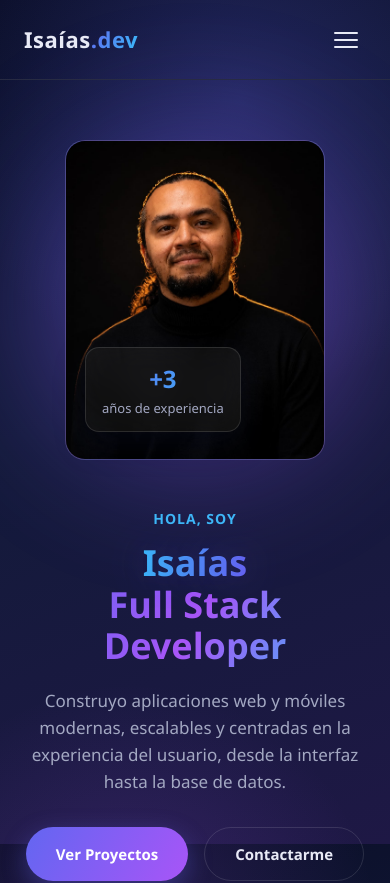
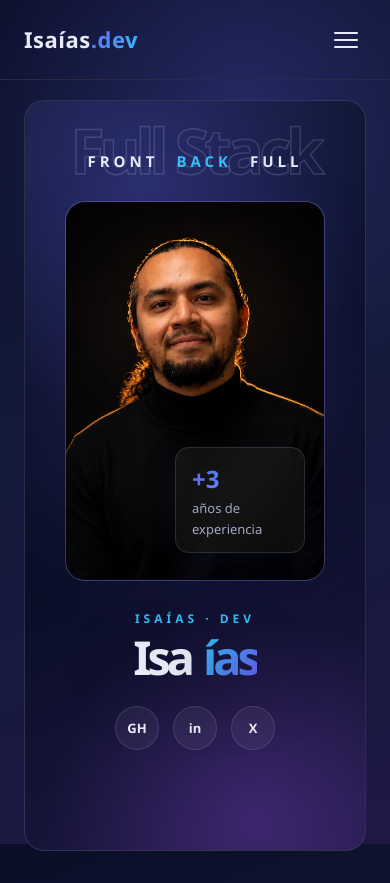
Before and after one commit to isgb/isaias-portfolio-web, a React (Vite) app: page / in a window 390 px wide. Shown: the top 883 px of the page. Built offline with nearby package versions, Linux system fonts and the light colour scheme.

Commit message:
Nuevo diseño en componente de Hero

```diff
--- a/src/components/Hero/Components/HeroIntro.jsx
+++ b/src/components/Hero/Components/HeroIntro.jsx
@@ -1,18 +1,19 @@
 import styles from '../../../styles/Hero.module.css';
 
 /**
- * Componente de introducción del héroe que muestra un saludo y el nombre.
+ * Componente de introducción del héroe que muestra una etiqueta y el nombre partido
+ * en dos líneas, a modo de firma tipográfica superpuesta a la foto de perfil.
  * @returns {JSX.Element} El componente de introducción del héroe.
  */
 function HeroIntro() {
   return (
-    <>
-      <p className={styles.greeting}>Hola, soy</p>
-      <h1>
-        <span className={styles.name}>Isaías</span>{' '}
-        <span className={styles.role}>Full Stack Developer</span>
+    <div className={styles.signature}>
+      <span className={styles.tag}>Isaías · Dev</span>
+      <h1 className={styles.splitName}>
+        <span>Isa</span>
+        <span>ías</span>
       </h1>
-    </>
+    </div>
   );
 }
 
--- a/src/components/Hero/Hero.jsx
+++ b/src/components/Hero/Hero.jsx
@@ -8,27 +8,46 @@ import HeroDescription from "./Components/HeroDecription";
 import HeroActions from "./Components/HeroActions";
 
 /**
- * Componente de sección de héroe que presenta al desarrollador con una foto, un saludo, una breve descripción y enlaces a redes sociales.
- * El diseño utiliza un enfoque de tarjeta de vidrio para la foto y un estilo moderno para el texto y los enlaces.
+ * Componente de sección de héroe que presenta al desarrollador como un cartel editorial:
+ * una palabra de fondo a gran escala, una lista vertical de especialidades, la foto de
+ * perfil, una firma tipográfica superpuesta y los enlaces a redes sociales en la esquina.
  * @returns {JSX.Element} El componente de sección de héroe.
  */
 function Hero() {
   return (
     <section id="hero" className={styles.hero}>
       <div className={`container ${styles.inner}`}>
+        <div className={styles.poster}>
+          {/* Palabra de fondo a gran escala, estilo cartel editorial */}
+          <span className={styles.bigWord} aria-hidden="true">
+            Full Stack
+          </span>
+
+          {/* Lista vertical de especialidades sobre el borde izquierdo */}
+          <ul className={styles.stack}>
+            <li>Front</li>
+            <li>Back</li>
+            <li>Full</li>
+          </ul>
+
+          {/* Componente de foto del héroe que muestra la foto de perfil con un diseño de tarjeta de vidrio. */}
+          <HeroPhoto photo={perfilPhoto} alt="Isaías, Full Stack Developer" />
+
+          {/* Firma tipográfica superpuesta a la foto, estilo cartel editorial */}
+          <HeroIntro />
+
+          {/* Redes sociales sobre la esquina inferior de la composición */}
+          <div className={styles.cornerSocials}>
+            <HeroSocials socials={socials} />
+          </div>
+        </div>
+
         <div className={styles.text}>
-          {/* Componente de introducción del héroe que muestra un saludo y el nombre. */}
-          <HeroIntro />
           {/* Componente de descripción del héroe que muestra una breve introducción */}
           <HeroDescription />
           {/* Componente de acciones del héroe que muestra botones para Ver Proyectos y Contactarme */}
           <HeroActions />
-          {/* Componente de redes sociales del héroe que muestra enlaces a las redes sociales */}
-          <HeroSocials socials={socials} />
         </div>
-
-        {/* Componente de foto del héroe que muestra la foto de perfil con un diseño de tarjeta de vidrio. */}
-        <HeroPhoto photo={perfilPhoto} alt="Isaías, Full Stack Developer" />
       </div>
     </section>
   );
--- a/src/components/Navbar/Navbar.jsx
+++ b/src/components/Navbar/Navbar.jsx
@@ -9,6 +9,7 @@ import { links } from "../../constants/constants";
  * @returns {JSX.Element} El componente de barra de navegación.
  */
 function Navbar() {
+
   // Estado para indicar si la página ha sido desplazada hacia abajo, usado para cambiar el estilo de la barra de navegación
   const [scrolled, setScrolled] = useState(false);
   // Estado para controlar si el menú móvil está abierto o cerrado
--- a/src/components/Portfolio/Portfolio.jsx
+++ b/src/components/Portfolio/Portfolio.jsx
@@ -1,5 +1,10 @@
 import Carousel from "./Components/Carousel/Carousel";
 
+/**
+ *  Componente de sección de portafolio que muestra una lista de proyectos
+ *  en los que se ha trabajado.
+ * @returns  {JSX.Element} El componente de sección de portafolio.
+ */
 function Portfolio() {
   return (
     <section id="portafolio" className="section">
@@ -9,6 +14,7 @@ function Portfolio() {
           Algunos proyectos en los que he trabajado
         </p>
 
+        {/* Componente de carrusel para mostrar los proyectos del portafolio. */}
         <Carousel />
       </div>
     </section>
--- a/src/constants/constants.jsx
+++ b/src/constants/constants.jsx
@@ -130,3 +130,6 @@ export const technologies = [
   "Express",
   "Next.js",
 ];
+
+// Umbral mínimo de desplazamiento para considerar un gesto como swipe
+export const SWIPE_THRESHOLD = 45;
--- a/src/data/projects.js
+++ b/src/data/projects.js
@@ -1,3 +1,7 @@
+// Archivo de datos que contiene la lista de proyectos para el portafolio.
+// Cada proyecto tiene un título, descripción, etiquetas de tecnologías usadas,
+// y enlaces para demo y código fuente. Esta información se centraliza aquí
+// para facilitar su mantenimiento y actualización.
 export const projects = [
   {
     title: 'Sistema de Gestión CRUD',
--- a/src/styles/Hero.module.css
+++ b/src/styles/Hero.module.css
@@ -3,6 +3,7 @@
   display: flex;
   align-items: center;
   padding-top: 100px;
+  padding-bottom: 60px;
   position: relative;
   overflow: hidden;
 }
@@ -32,80 +33,159 @@
 }
 
 .inner {
-  display: grid;
-  grid-template-columns: 1.1fr 0.9fr;
+  width: 100%;
+  display: flex;
+  flex-direction: column;
   align-items: center;
   gap: 48px;
   position: relative;
   z-index: 1;
 }
 
-.greeting {
+/* Poster: composición tipo cartel editorial — título de fondo, foto y firma superpuestos en una sola tarjeta */
+.poster {
+  position: relative;
+  width: 100%;
+  min-height: 640px;
+  display: flex;
+  align-items: center;
+  justify-content: center;
+  border-radius: var(--radius-lg);
+  overflow: hidden;
+  isolation: isolate;
+  background: linear-gradient(155deg, var(--bg-mid) 0%, var(--bg-deep) 55%, #1e1845 100%);
+  border: 1px solid var(--glass-border);
+}
+
+.poster::before {
+  content: '';
+  position: absolute;
+  width: 480px;
+  height: 480px;
+  border-radius: 50%;
+  background: radial-gradient(circle, rgba(99, 102, 241, 0.3), transparent 70%);
+  top: -160px;
+  left: -120px;
+  z-index: 0;
+}
+
+.poster::after {
+  content: '';
+  position: absolute;
+  width: 420px;
+  height: 420px;
+  border-radius: 50%;
+  background: radial-gradient(circle, rgba(168, 85, 247, 0.25), transparent 70%);
+  bottom: -180px;
+  right: -100px;
+  z-index: 0;
+}
+
+.bigWord {
+  position: absolute;
+  top: 6%;
+  left: 50%;
+  transform: translateX(-50%);
+  font-size: clamp(64px, 13vw, 190px);
+  font-weight: 800;
+  letter-spacing: -5px;
+  line-height: 1;
+  color: transparent;
+  -webkit-text-stroke: 1.5px rgba(232, 234, 246, 0.16);
+  white-space: nowrap;
+  z-index: 0;
+  pointer-events: none;
+  user-select: none;
+}
+
+.stack {
+  position: absolute;
+  top: 64px;
+  left: 44px;
+  z-index: 3;
+  display: flex;
+  flex-direction: column;
+  gap: 6px;
+  font-weight: 800;
+  letter-spacing: 4px;
+  text-transform: uppercase;
+  font-size: clamp(15px, 1.8vw, 21px);
+  color: var(--text-main);
+}
+
+.stack li:nth-child(2) {
+  color: var(--accent);
+}
+
+.signature {
+  position: absolute;
+  right: 6%;
+  bottom: 10%;
+  z-index: 3;
+  display: flex;
+  flex-direction: column;
+  align-items: flex-end;
+  text-align: right;
+}
+
+.tag {
+  font-size: 12px;
+  letter-spacing: 4px;
+  text-transform: uppercase;
   color: var(--accent);
   font-weight: 600;
-  letter-spacing: 1px;
-  text-transform: uppercase;
-  font-size: 14px;
-  margin-bottom: 12px;
+  margin: 0 0 10px;
 }
 
-.text h1 {
-  font-size: clamp(36px, 5.5vw, 56px);
+.splitName {
+  margin: 0;
+  display: flex;
+  flex-direction: column;
+  font-size: clamp(56px, 10vw, 130px);
   font-weight: 800;
-  line-height: 1.15;
-  margin-bottom: 20px;
+  line-height: 0.85;
+  letter-spacing: -4px;
+  color: var(--text-main);
+  text-shadow: 0 18px 60px rgba(10, 14, 39, 0.6);
 }
 
-.text h1 .role {
-  display: block;
-  background: linear-gradient(120deg, var(--primary), var(--secondary), var(--accent));
+.splitName span:last-child {
+  background: linear-gradient(120deg, var(--accent), var(--primary));
   -webkit-background-clip: text;
   background-clip: text;
   -webkit-text-fill-color: transparent;
 }
 
-.name {
-  position: relative;
-  display: inline-block;
-  background: linear-gradient(100deg, var(--accent), var(--primary), var(--secondary), var(--accent));
-  background-size: 300% 100%;
-  -webkit-background-clip: text;
-  background-clip: text;
-  -webkit-text-fill-color: transparent;
-  text-shadow: 0 0 36px rgba(99, 102, 241, 0.35);
-  animation: nameGradientFlow 7s ease-in-out infinite;
-  will-change: background-position;
+.cornerSocials {
+  position: absolute;
+  left: 32px;
+  bottom: 28px;
+  z-index: 4;
 }
 
-@keyframes nameGradientFlow {
-  0%,
-  100% {
-    background-position: 0% 50%;
-  }
-  50% {
-    background-position: 100% 50%;
-  }
+.cornerSocials .socials {
+  flex-direction: column;
 }
 
-@media (prefers-reduced-motion: reduce) {
-  .name {
-    animation: none;
-    background-position: 35% 50%;
-  }
+.text {
+  display: flex;
+  flex-direction: column;
+  align-items: center;
+  max-width: 560px;
+  text-align: center;
 }
 
 .description {
   color: var(--text-muted);
   font-size: 17px;
-  max-width: 480px;
-  margin-bottom: 32px;
+  margin: 0 0 28px;
 }
 
 .actions {
   display: flex;
   flex-wrap: wrap;
+  justify-content: center;
   gap: 16px;
-  margin-bottom: 36px;
 }
 
 .socials {
@@ -135,6 +215,9 @@
 
 .photoWrapper {
   position: relative;
+  z-index: 2;
+  width: clamp(260px, 34vw, 420px);
+  height: 520px;
   display: flex;
   justify-content: center;
   align-items: center;
@@ -142,25 +225,23 @@
 
 .glow {
   position: absolute;
-  width: 320px;
-  height: 320px;
+  width: 60%;
+  height: 60%;
   border-radius: 50%;
   background: linear-gradient(135deg, var(--primary), var(--secondary));
-  filter: blur(70px);
-  opacity: 0.45;
+  filter: blur(80px);
+  opacity: 0.4;
 }
 
 .photoFrame {
   position: relative;
-  width: 320px;
-  height: 380px;
+  width: 80%;
+  height: 80%;
+  margin-top: 44%;
   border-radius: var(--radius-lg);
   background: linear-gradient(160deg, rgba(99, 102, 241, 0.25), rgba(168, 85, 247, 0.15));
   border: 1px solid var(--glass-border);
   backdrop-filter: blur(10px);
-  display: flex;
-  align-items: flex-end;
-  justify-content: center;
   overflow: hidden;
   transition: border-color 0.4s ease, box-shadow 0.4s ease;
 }
@@ -180,6 +261,7 @@
   opacity: 0;
   transition: opacity 0.45s ease;
   pointer-events: none;
+  z-index: 1;
 }
 
 .photoFrame:hover::after,
@@ -188,6 +270,7 @@
 }
 
 .avatar {
+  display: block;
   width: 100%;
   height: 100%;
   object-fit: cover;
@@ -216,8 +299,9 @@
 
 .badge {
   position: absolute;
-  bottom: 28px;
-  left: -20px;
+  top: 162px;
+  right: -23px;
+  z-index: 4;
   display: flex;
   flex-direction: column;
   padding: 16px 22px;
@@ -242,40 +326,70 @@
 }
 
 @media (max-width: 920px) {
-  .inner {
-    grid-template-columns: 1fr;
-    text-align: center;
+  .poster {
+    flex-direction: column;
+    min-height: auto;
+    padding: 48px 16px 100px;
   }
 
-  .description {
-    margin-left: auto;
-    margin-right: auto;
+  .bigWord {
+    top: 18px;
+    font-size: clamp(40px, 16vw, 90px);
   }
 
-  .actions,
-  .socials {
+  .stack {
+    position: static;
+    flex-direction: row;
     justify-content: center;
+    gap: 18px;
+    margin-bottom: 28px;
   }
 
-  .photoWrapper {
-    margin-top: 40px;
-    order: -1;
+  .signature {
+    position: static;
+    align-items: center;
+    text-align: center;
+    margin-top: 28px;
+  }
+
+  .splitName {
+    flex-direction: row;
+    gap: 12px;
+    font-size: clamp(40px, 12vw, 64px);
+  }
+
+  .cornerSocials {
+    position: static;
+    display: flex;
+    justify-content: center;
+    margin-top: 28px;
+  }
+
+  .cornerSocials .socials {
+    flex-direction: row;
+  }
+
+  .photoFrame {
+    width: 100%;
+    height: 100%;
+    margin-top: 0;
   }
 
   .badge {
-    left: 50%;
-    transform: translateX(-130px);
+    top: auto;
+    bottom: 28px;
+    right: 50%;
+    transform: translateX(130px);
   }
 }
 
 @media (max-width: 480px) {
-  .photoFrame {
-    width: 260px;
-    height: 320px;
+  .photoWrapper {
+    height: 380px;
   }
 
   .badge {
-    transform: translateX(-110px);
+    transform: translateX(110px);
     padding: 12px 16px;
   }
 }
--- a/src/utils/utils.jsx
+++ b/src/utils/utils.jsx
@@ -4,3 +4,8 @@ export function getCurrentYear() {
   const year = new Date().getFullYear();
   return year;
 }
+
+// Total de proyectos en el carrusel, usado para calcular índices de navegación
+export function getTotalProjects(projects) {
+  return projects.length;
+}
```
Also changed, not shown: src/components/Portfolio/Components/Carousel/Carousel.jsx (+22 -57 lines), src/hooks/useCarousel.js (added, +74 -0 lines).
